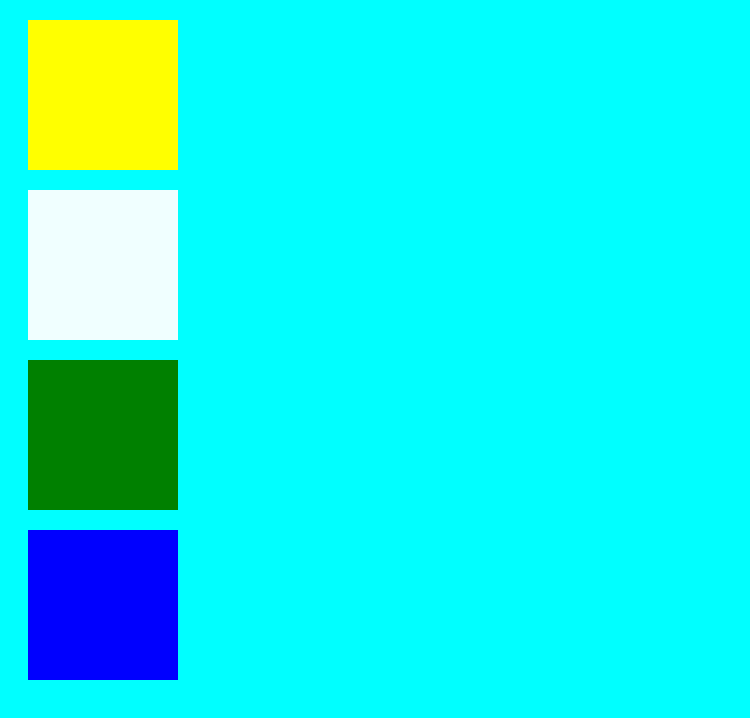
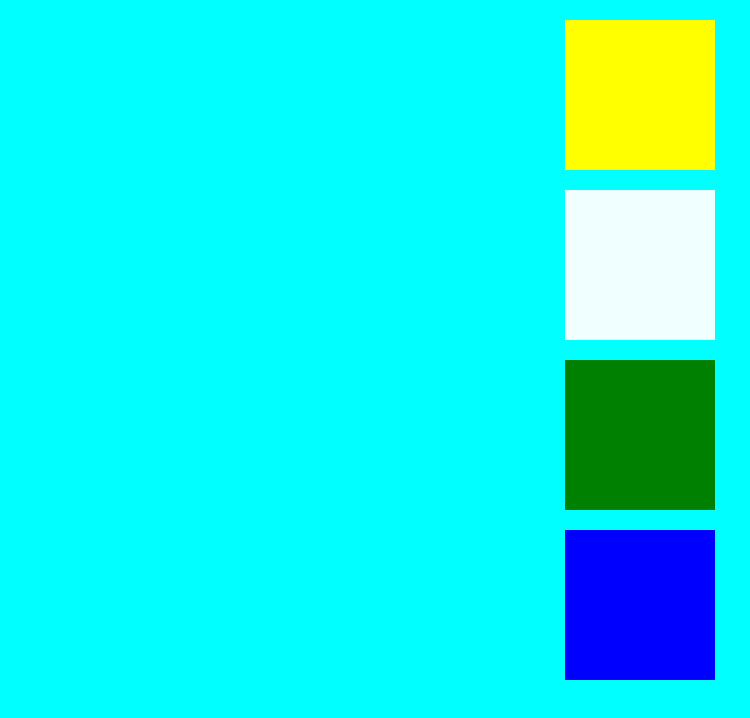
Before and after one commit to pawelb23/css-rozszerzony, a plain HTML site: page 6-efekty-przejscia/index.html in a window 1280 px wide. Shown: the whole page, without its empty margins (0-750 px from the left). Drawn offline with Linux system fonts and the light colour scheme.

Commit message:
efekty z dodatkami

```diff
--- a/6-efekty-przejscia/css/style.css
+++ b/6-efekty-przejscia/css/style.css
@@ -5,7 +5,7 @@ body {
 .box {
     width: 150px;
     height: 150px;
-    margin: 20px;
+    margin: 20px auto;
 }
 
 #colors {
```
